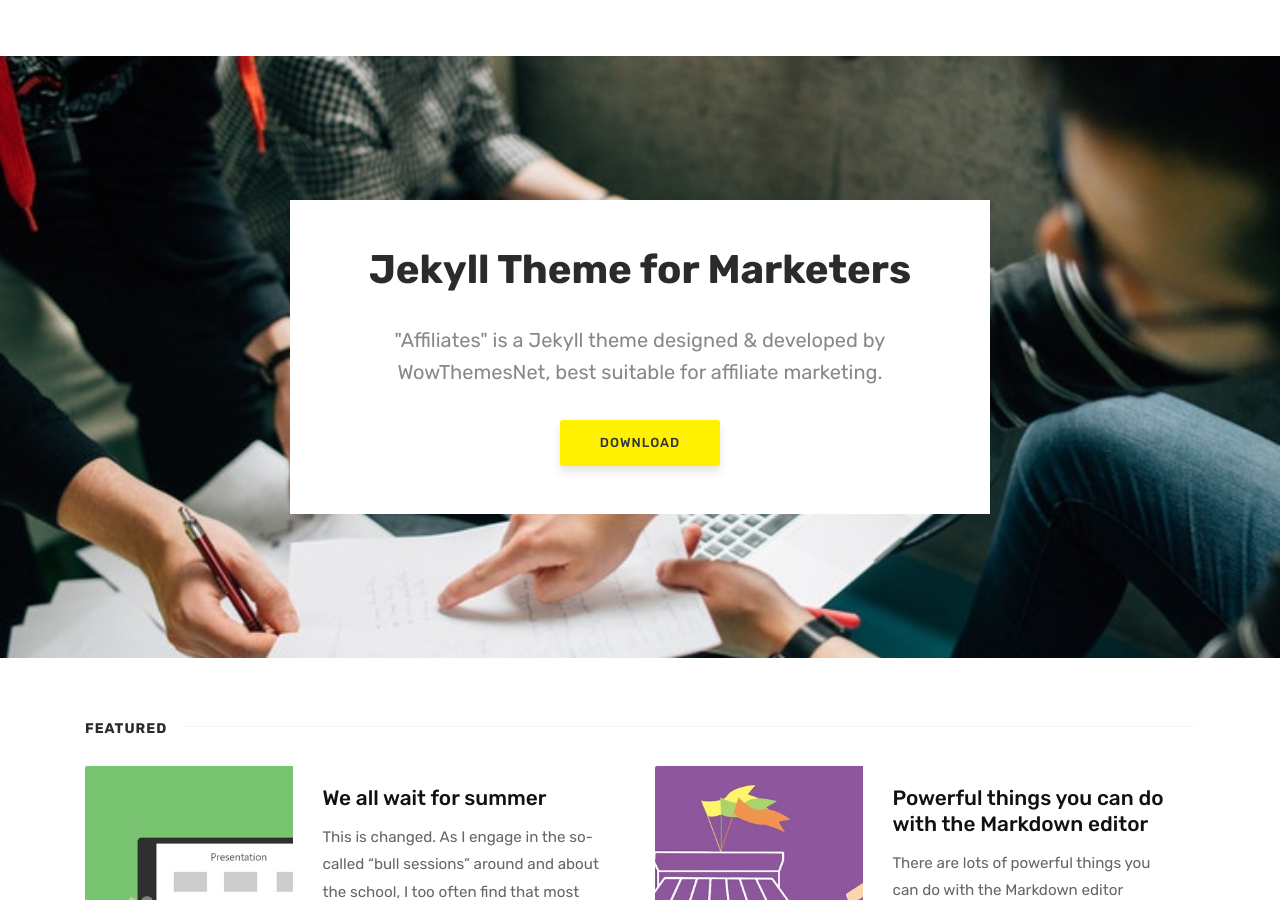
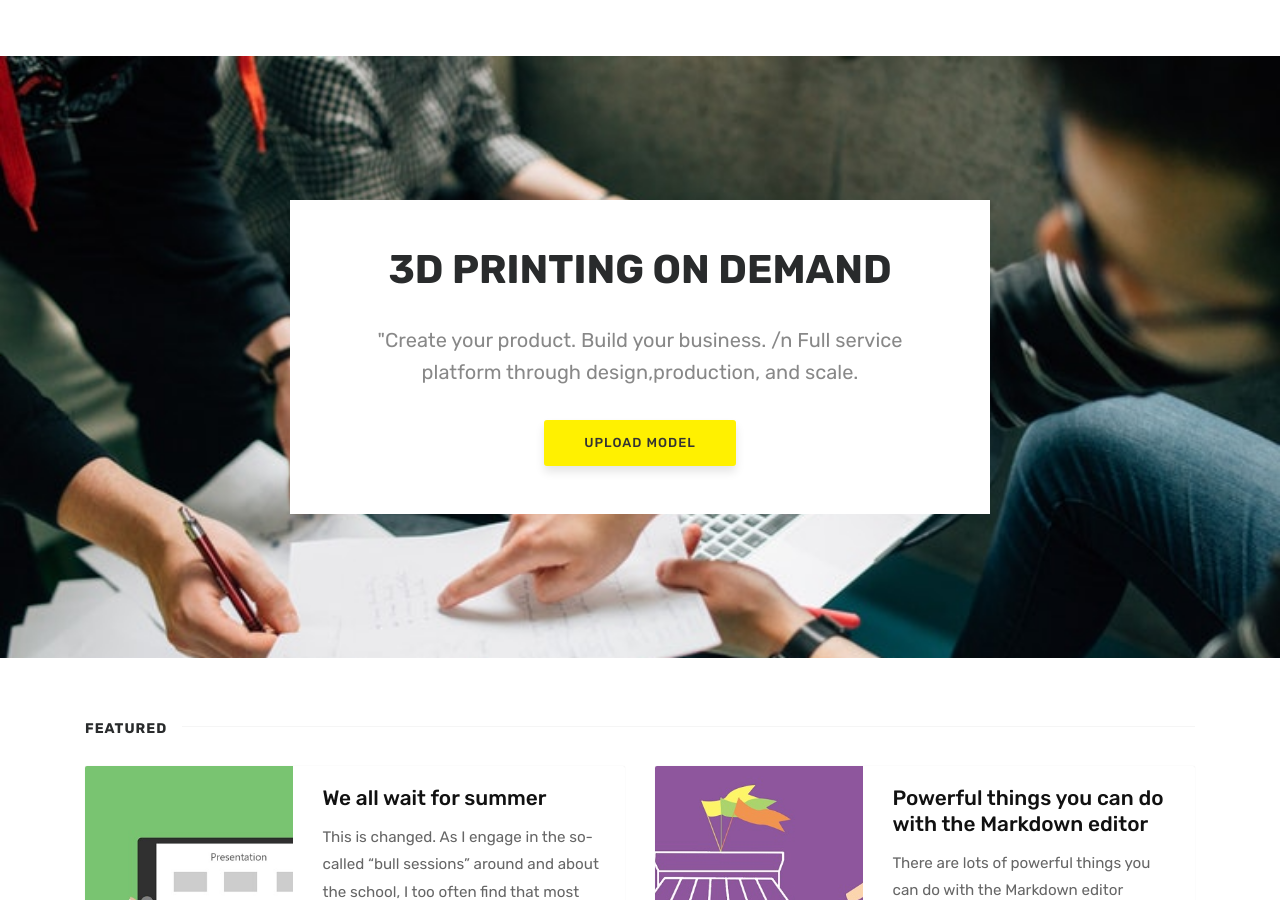
Before and after one commit to dgulacsy/Polydian3D, a Jekyll site: the page built from index.html, in a window 1280 px wide and 900 px high. Built offline with Jekyll 4.4.1, drawn with Linux system fonts in a browser that asks for light colours; the list of posts is cut into pages by our own code; comment, search, counter and statistics services are not loaded; some of the changed text lies outside the part shown.

Commit message:
Personalizing content

```diff
--- a/_config.yml
+++ b/_config.yml
@@ -1,8 +1,6 @@
 # Site
-name: "3D PRINTING ON DEMAND"
-title: "Create your product. Build your business.
-Full service platform through design,
-production, and scale."
+name: "Polydian 3D"
+title: ""
 description: "Jekyll Theme for Blogging"
 meta_description: "Jekyll theme for blogging."
 logo: 'assets/images/logo.png'
--- a/index.html
+++ b/index.html
@@ -7,9 +7,10 @@
 ================================================== -->
 <section class="intro full-width">
     <div class="wrapintro">
-        <h1>Jekyll Theme for Marketers</h1>
-        <h2 class="lead">"Affiliates" is a Jekyll theme designed & developed by WowThemesNet, best suitable for affiliate marketing.</h2>
-        <a href="https://github.com/wowthemesnet/affiliates-jekyll-theme/archive/master.zip" class="btn">Download</a>
+        <h1>3D PRINTING ON DEMAND</h1>
+        <h2 class="lead">"Create your product. Build your business.
+        /n Full service platform through design,production, and scale.</h2>
+        <a href="" class="btn">Upload model</a>
     </div>
 </section>
 
```
